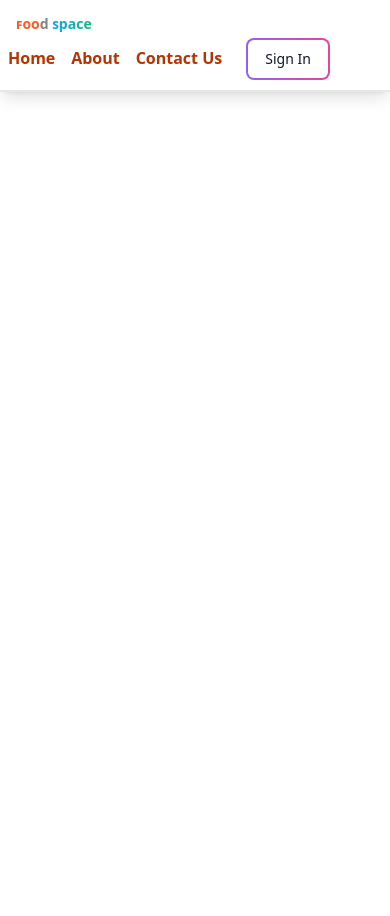
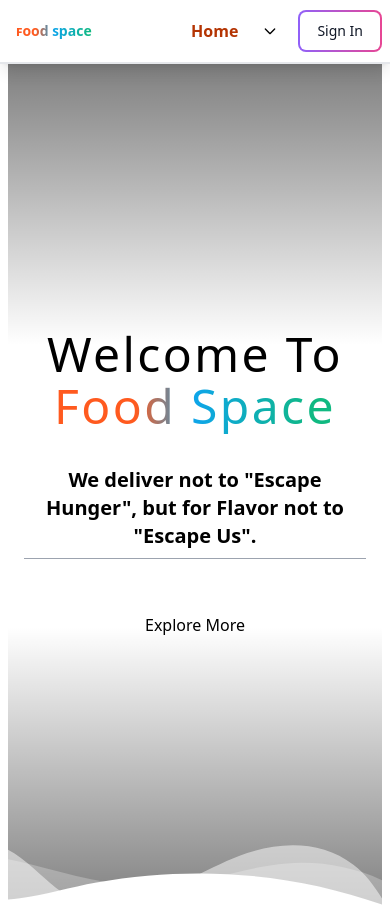
Before and after one commit to Himani2601/project, a React (Vite) app in the folder Client/: page / in a window 390 px wide. Before the commit the page ends 844 px from the top, so only its background shows below. Built offline with nearby package versions, Linux system fonts and the light colour scheme.

Commit message:
Header fix

```diff
--- a/Client/src/App.jsx
+++ b/Client/src/App.jsx
@@ -1,6 +1,7 @@
 import React from "react"
-import { BrowserRouter } from 'react-router-dom'
+import { BrowserRouter, Routes, Route } from 'react-router-dom'
 import Header from "./components/Header/Header"
+import Home from "./pages/Home"
 
 const App = () => {
 
@@ -8,6 +9,18 @@ const App = () => {
     <>
       <BrowserRouter>
         <header><Header /></header>
+        <Routes>
+          <Route path="/" element={<Home />} />
+          {/* <Route element={<PrivateRoute />}>
+            <Route path="/dashboard" element={<Dashboard />} />
+            <Route path="/allposts" element={<Posts />} />
+            <Route path="/myposts" element={<MyPosts />} />
+            <Route path="/addposts" element={<AddPosts />} />
+            <Route path="/search" element={<Search />} />
+            <Route path="/messages" element={<ChatPage />} />
+          </Route> */}
+          {/* <Route path="/signin" element={<SignInPage />} /> */}
+        </Routes>
       </BrowserRouter>
     </>
   )
--- a/Client/src/components/Header/Header.jsx
+++ b/Client/src/components/Header/Header.jsx
@@ -1,17 +1,25 @@
-import React from 'react'
+import React, { useState } from 'react';
 import { Navbar, Button, Dropdown, TextInput } from "flowbite-react";
 import { MdSearch, MdShoppingBasket } from "react-icons/md";
-import { NavLink, Link } from 'react-router-dom'
+import { NavLink, Link } from 'react-router-dom';
 
 const Header = () => {
     const currentUser = false;
+    const [headerValue, setHeaderValue] = useState('Home');
+    const [linkValue, setLinkValue] = useState('/');
+
+    const handleDropdownItemClick = (value, link) => {
+        setHeaderValue(value);
+        setLinkValue(link);
+    };
+
     return (
         <div className='fixed top-0 left-0 right-0 bg-white shadow-lg z-50'>
             <Navbar className='border-b-2'>
-                <Link to='#' className='self-center whitespace-nowrap text-sm sm:text-xl font-extrabold rounded-lg text-white' style={{ fontVariant: 'unicase' }}>
+                <Link to='/' className='self-center whitespace-nowrap text-sm sm:text-xl font-extrabold rounded-lg text-white' style={{ fontVariant: 'unicase' }}>
                     <span className='px-2 py-1 bg-gradient-to-r from-orange-500 from-30% via-sky-500 via-50% to-emerald-500 to-90%  rounded-lg inline-block text-transparent bg-clip-text'>Food Space</span>
+                </Link>
 
-                </Link>
                 {currentUser ? (
                     <>
                         <div className='flex justify-center items-center md:pr-[5vw]'>
@@ -33,46 +41,77 @@ const Header = () => {
                                     to="#"
                                     className={({ isActive }) => `block py-2 pr-4 pl-3 duration-200 ${isActive ? "text-black" : "text-gray-700"} border-b border-gray-100 hover:bg-gray-50 lg:hover:bg-transparent md:border-0 hover:text-teal-600 lg:p-0 font-semibold`}
                                 >
-
                                     <MdShoppingBasket className='w-7 h-7' />
                                 </NavLink>
                             </div>
                         </div>
                         <div className='flex gap-2'>
-                            <Dropdown
-                                inline
-                            >
+                            <Dropdown inline>
                                 <Dropdown.Header>
                                 </Dropdown.Header>
                                 Logged User
                                 <Dropdown.Divider />
-                                <Dropdown.Item className='text-md'
-                                // onClick={handleSignout}
-                                >Sign Out</Dropdown.Item>
+                                <Dropdown.Item className='text-md'>
+                                    {/* onClick={handleSignout} */}
+                                    Sign Out
+                                </Dropdown.Item>
                             </Dropdown>
                         </div>
                     </>
                 ) : (
-                    <div className='flex gap-3'>
+                    <div className='flex flex-wrap gap-2 md:gap-3 items-center'>
                         <NavLink
                             to="#"
-                            className={({ isActive }) => `block py-2 duration-200 ${isActive ? "text-orange-700" : "text-gray-900"} font-semibold`}
+                            className={({ isActive }) => `block py-2 duration-200 ${isActive ? "text-orange-700" : "text-gray-900"} font-semibold hidden md:block`}
                         >
                             Home
                         </NavLink>
                         <NavLink
                             to="#"
-                            className={({ isActive }) => `block py-2 pr-[1vw] pl-[1vw] duration-200 ${isActive ? "text-orange-700" : "text-gray-900"} font-semibold`}
-                        // onClick={scrollToAbout}
+                            className={({ isActive }) => `block py-2 pr-[1vw] pl-[1vw] duration-200 ${isActive ? "text-orange-700" : "text-gray-900"} font-semibold hidden md:block`}
                         >
                             About
                         </NavLink>
                         <NavLink
                             to="#"
-                            className={({ isActive }) => `block py-2 duration-200 ${isActive ? "text-orange-700" : "text-gray-900"} font-semibold mr-3`}
+                            className={({ isActive }) => `block py-2 duration-200 ${isActive ? "text-orange-700" : "text-gray-900"} font-semibold mr-2 md:mr-3 hidden md:block`}
                         >
                             Contact Us
                         </NavLink>
+                        <NavLink
+                            to={linkValue}
+                            className={({ isActive }) => `block py-2 duration-200 ${isActive ? "text-orange-700" : "text-gray-900"} font-semibold mr-2 md:mr-3 block md:hidden`}
+                        >
+                            {headerValue}
+                        </NavLink>
+                        <div className='block md:hidden mr-3'>
+                            <Dropdown inline>
+                                <Dropdown.Item className='text-md' onClick={() => handleDropdownItemClick('Home', '/')}>
+                                    <NavLink
+                                        to="#"
+                                        className={({ isActive }) => `block py-2 duration-200 ${isActive ? "text-orange-700" : "text-gray-900"} font-semibold`}
+                                    >
+                                        Home
+                                    </NavLink>
+                                </Dropdown.Item>
+                                <Dropdown.Item className='text-md' onClick={() => handleDropdownItemClick('About', '/about')}>
+                                    <NavLink
+                                        to="#"
+                                        className={({ isActive }) => `block py-2 duration-200 ${isActive ? "text-orange-700" : "text-gray-900"} font-semibold`}
+                                    >
+                                        About
+                                    </NavLink>
+                                </Dropdown.Item>
+                                <Dropdown.Item className='text-md' onClick={() => handleDropdownItemClick('Contact Us', '/contact')}>
+                                    <NavLink
+                                        to="#"
+                                        className={({ isActive }) => `block py-2 duration-200 ${isActive ? "text-orange-700" : "text-gray-900"} font-semibold`}
+                                    >
+                                        Contact Us
+                                    </NavLink>
+                                </Dropdown.Item>
+                            </Dropdown>
+                        </div>
                         <Link to="#">
                             <Button gradientDuoTone="purpleToPink" outline>
                                 Sign In
@@ -80,9 +119,9 @@ const Header = () => {
                         </Link>
                     </div>
                 )}
-            </Navbar >
+            </Navbar>
         </div>
-    )
+    );
 }
 
-export default Header
+export default Header;
--- /dev/null
+++ b/Client/src/components/Home/Banner.jsx
@@ -0,0 +1,58 @@
+import React from 'react'
+import { Link } from 'react-router-dom';
+
+const Banner = () => {
+    return (
+        <section className="banner relative h-screen overflow-hidden bg-cover bg-center flex justify-center items-center m-2" >
+            <div className="absolute top-0 left-0 w-full h-1/3 bg-gradient-to-b from-black to-transparent opacity-50"></div>
+            <div className="absolute bottom-0 left-0 w-full h-1/3 bg-gradient-to-t from-black to-transparent opacity-50"></div>
+            <div className="banner-content text-center text-white flex flex-col justify-center">
+                <h1 className="text-5xl font-medium tracking-wider mb-8 text-black">Welcome To <span className='px-2 py-1 bg-gradient-to-r from-orange-500 from-30% via-sky-500 via-50% to-emerald-500 to-90% rounded-lg inline-block text-transparent bg-clip-text'>Food Space</span></h1>
+                <h3 className="text-xl font-semibold mb-12 border-b border-gray-400 pb-2 ml-4 mr-4 text-black">
+                    We deliver not to "Escape Hunger", but for Flavor not to "Escape Us".
+                </h3>
+                <Link to="#">
+                    <button
+                        className="self-center hover:bg-gradient-to-r from-pink-500 to-indigo-500 hover:text-white md:w-[23%] w-[40%] rounded-sm text-black h-9"
+                        variant="outlined"
+                        sx={{
+                            borderWidth: '2px',
+                            borderColor: 'white',
+                            whiteSpace: 'nowrap'
+                        }}
+                    >
+                        Explore More
+                    </button>
+                </Link>
+            </div>
+            <div className="custom-shape-divider-bottom-1712569784 absolute bottom-0 left-0 w-full overflow-hidden line-height-0 transform rotate-180" style={{ bottom: 0, left: 0 }}>
+                <svg
+                    xmlns="http://www.w3.org/2000/svg"
+                    viewBox="0 0 1200 120"
+                    preserveAspectRatio="none"
+                    className="relative block w-[calc(121% + 1.3px)] md:h-14 md:w-[100%] h-[72px]"
+                >
+                    <path
+                        d="M0,0V46.29c47.79,22.2,103.59,32.17,158,28,70.36-5.37,136.33-33.31,206.8-37.5C438.64,32.43,512.34,53.67,583,72.05c69.27,18,138.3,24.88,209.4,13.08,36.15-6,69.85-17.84,104.45-29.34C989.49,25,1113-14.29,1200,52.47V0Z"
+                        opacity=".25"
+                        className="shape-fill"
+                        fill="#FFFFFF"
+                    ></path>
+                    <path
+                        d="M0,0V15.81C13,36.92,27.64,56.86,47.69,72.05,99.41,111.27,165,111,224.58,91.58c31.15-10.15,60.09-26.07,89.67-39.8,40.92-19,84.73-46,130.83-49.67,36.26-2.85,70.9,9.42,98.6,31.56,31.77,25.39,62.32,62,103.63,73,40.44,10.79,81.35-6.69,119.13-24.28s75.16-39,116.92-43.05c59.73-5.85,113.28,22.88,168.9,38.84,30.2,8.66,59,6.17,87.09-7.5,22.43-10.89,48-26.93,60.65-49.24V0Z"
+                        opacity=".5"
+                        className="shape-fill"
+                        fill="#FFFFFF"
+                    ></path>
+                    <path
+                        d="M0,0V5.63C149.93,59,314.09,71.32,475.83,42.57c43-7.64,84.23-20.12,127.61-26.46,59-8.63,112.48,12.24,165.56,35.4C827.93,77.22,886,95.24,951.2,90c86.53-7,172.46-45.71,248.8-84.81V0Z"
+                        className="shape-fill"
+                        fill="#FFFFFF"
+                    ></path>
+                </svg>
+            </div>
+        </section>
+    )
+}
+
+export default Banner
--- /dev/null
+++ b/Client/src/pages/Home.jsx
@@ -0,0 +1,12 @@
+import React from 'react'
+import Banner from '../components/Home/Banner'
+
+const Home = () => {
+    return (
+        <div className='min-h-screen text-black mt-16'>
+            <Banner />
+        </div>
+    )
+}
+
+export default Home
```
